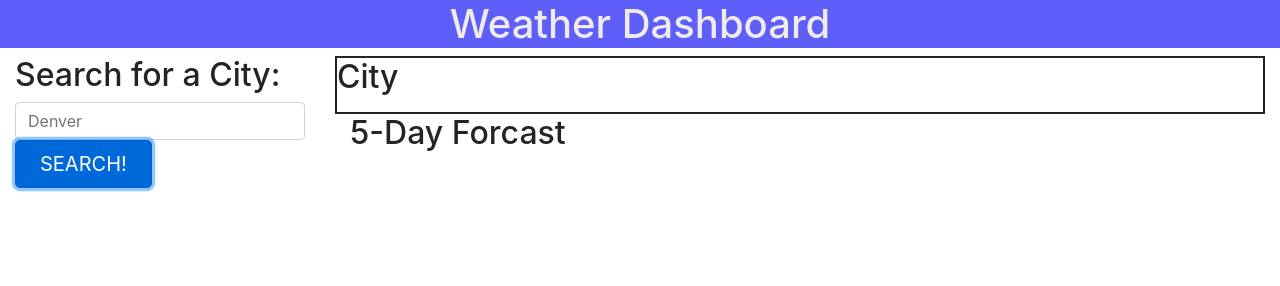
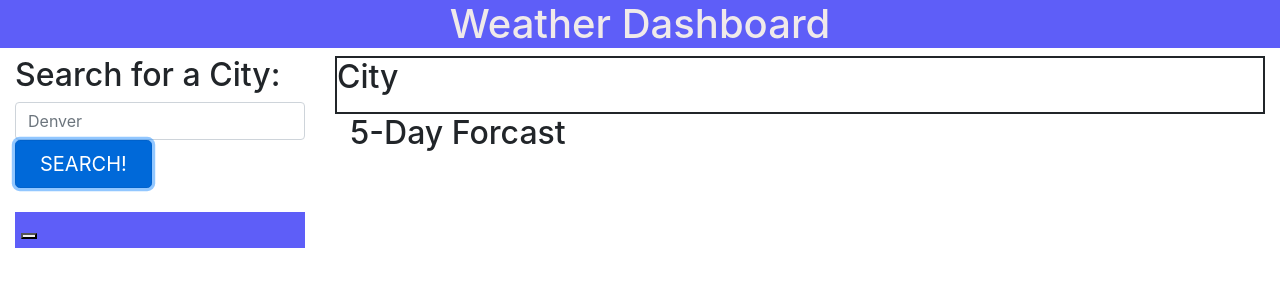
Before and after one commit to cdthe1nonly1/weatherApp, a plain HTML site: page index.html in a window 1280 px wide. Both pictures are taken after a click on the link "SEARCH!". Drawn offline with nearby package versions, Linux system fonts and the light colour scheme; no server answers.

Commit message:
Updated to keep last five in local memory, and create button

```diff
--- a/index.html
+++ b/index.html
@@ -22,7 +22,7 @@
       <div class="row">
         <aside class="col-lg-3">
           <h2>Search for a City:</h2>
-          <input
+           <input
             id="search-input"
             class="form-control"
             type="text"
@@ -34,6 +34,7 @@
             href="#features"
             >Search!</a
           >
+          <ul id="lastSearchButtons" class="my-4"></ul>
         </aside>
 
         <div class="col-12 col-lg-9">
--- a/script.js
+++ b/script.js
@@ -1,4 +1,5 @@
 // Variables
+var lastFive = [];
 var inputform = $("#search-input");
 var searchButton = $("#search-btn");
 var currentTemp = $(".temp");
@@ -7,6 +8,7 @@ var currentWind = $(".wind");
 var currentuvi = $(".uvi");
 var apiKey = "8f19e18f6172630844fe7d562649fea0";
 var cityWeather = $(".searchedCity");
+var resultsButtons = $("#results-buttons");
 
 // functions
 
@@ -20,6 +22,7 @@ function fetchCoordinates() {
     "&units=imperial" +
     "&appid=" +
     apiKey;
+  console.log(appId);
   // fetch  api call with user search term
   fetch(appId)
     .then(function (response) {
@@ -57,7 +60,8 @@ function fetchForecastWeather(lat, lon) {
 // new function brining in daiy data for 5day forcase
 function fetch5dayforcast(daily, fullDate) {
   // loop to pull in temp, humidity, and wind for 5 day forcast
-  for (var i = 0; i < 5; i++) {
+
+  for (let i = 0; i < daily.length && i < 5; i++) {
     // console.log(daily[i].temp.day);
 
     var card = `<div class="card" id="card">
@@ -78,5 +82,25 @@ function fetch5dayforcast(daily, fullDate) {
 
 $("#search-btn").on("click", fetchCoordinates);
 
-// localStorage.setItem('cities, value')
-// localStorage.getItem('cities')
+searchButton.on("click", function () {
+  resultsButtons.html("");
+  console.log(lastFive.length);
+  lastFive.push($("#search-input").val());
+
+  localStorage.setItem("previousSearches", lastFive);
+  for (i = 0; i < lastFive.length; i++) {
+    if (lastFive.length > 4) {
+      lastFive.splice(i, 1);
+    }
+  }
+
+  console.log(lastFive);
+
+  $("#lastSearchButtons").empty();
+  for (i = 0; i < lastFive.length; i++) {
+    var button = document.createElement("button");
+    button.textContent = lastFive[i];
+    $("#lastSearchButtons").append(button);
+    button.setAttribute("onclick", `fetchCoordinates("${lastFive[i]}")`);
+  }
+});
--- a/style.css
+++ b/style.css
@@ -33,3 +33,11 @@
   background-color: var(--dark-gray);
   color: var(--off-white);
 }
+
+#lastSearchButtons {
+  padding: 6px;
+  color: var(--off-white);
+  text-transform: uppercase;
+  text-decoration: none;
+  background: var(--med-blue);
+}
```
